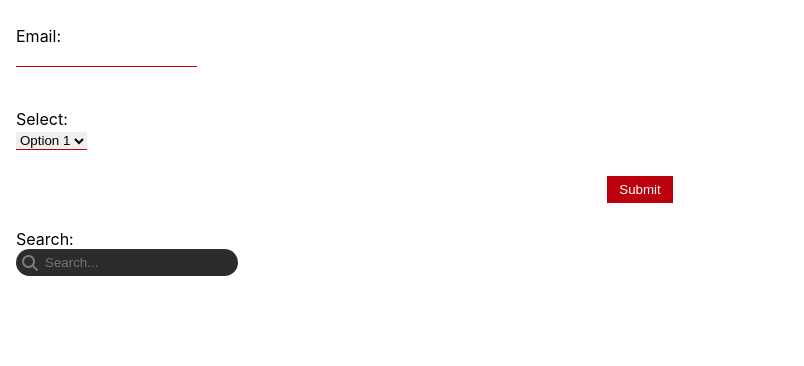
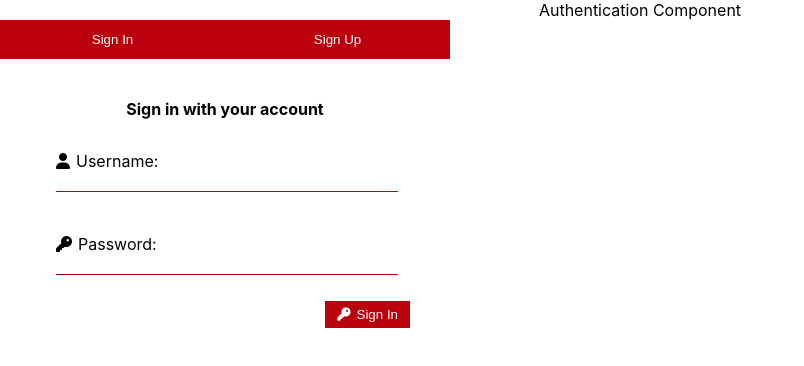
Before and after one commit to VirtualBlakeWillis/atlas-cinema-guru, a React (Create React App) app: page / in a window 1280 px wide. Shown: the top 366 px of the page, without its empty margins (0-804 px from the left). Built offline with nearby package versions, Linux system fonts and the light colour scheme; no server answers.

Commit message:
task 4 - auth component polished

```diff
--- a/src/App.js
+++ b/src/App.js
@@ -1,30 +1,37 @@
 import './App.css';
-import Input from './components/general/Input';
-import SelectInput from './components/general/SelectInput';
-import Button from './components/general/Button';
-import SearchBar from './components/general/SearchBar';
-import { useState } from 'react';
+import { useState, useEffect } from 'react';
+import axios from 'axios';
+
+import Authentication from './routes/auth/Authentication';
+
 
 function App() {
-  const [email, setEmail] = useState('');
-  const [select, setSelect] = useState('');
-  const [search, setSearch] = useState('');
+  const [isLoggedIn, setIsLoggedIn] = useState(false);
+  const [userUsername, setUserUsername] = useState('');
+  const [password, setPassword] = useState('');
+
+  useEffect(() => {
+    const token = localStorage.getItem('accessToken');
+    console.log(token);
+    axios.post('http://localhost:8000/api/auth/', {
+      headers: {
+        'Authorization': `Bearer ${token}`
+      }
+    })
+    .then(res =>  {console.log(res); return res.json()})
+    .then(data => {
+      if (data.username) {
+        setIsLoggedIn(true);
+        setUserUsername(data.username);
+      }
+    });
+  });
+
   return (
     <div className="App">
-      <Input label="Email" type="email" className="email" value={email} setValue={setEmail} />
-      <SelectInput
-        label="Select"
-        className="select"
-        value={select}
-        setValue={setSelect}
-        options={[
-          { label: 'Option 1', value: 'option1' },
-          { label: 'Option 2', value: 'option2' },
-          { label: 'Option 3', value: 'option3' },
-        ]}
-      />
-      <Button label="Submit" className="submit" />
-      <SearchBar title={search} setTitle={setSearch} />
+      {isLoggedIn ? <div>Dashboard Component</div>
+        : <div>Authentication Component</div>}
+      <Authentication setIsLoggedIn={setIsLoggedIn} setUserUsername={setUserUsername} />
     </div>
   );
 }
--- a/src/components/general/Button.js
+++ b/src/components/general/Button.js
@@ -10,7 +10,7 @@ export default function Button(props) {
             className={`button ${className}`}
             onClick={onClick}
         >
-            {icon && <img src={icon} alt="icon" className="button-icon" />}
+            {icon && <div alt="icon" className={icon + " button-icon icon"} />}
             {label}
         </button>
     )
--- a/src/components/general/Input.js
+++ b/src/components/general/Input.js
@@ -13,7 +13,7 @@ export default function Input(props) {
     }
     return (
         <div className="input-container">
-            {icon && <img src={icon} alt="icon" className="input-icon" />}
+            {icon && <div src={icon} alt="icon" className={icon + " input-icon icon"} ></div>}
             <label className="input-label">{label}:</label>
             <div className="input-wrapper">
                 <input
--- a/src/components/general/general.css
+++ b/src/components/general/general.css
@@ -7,10 +7,15 @@
 
 }
 
+.icon {
+    padding-right: 6px;
+}
+
 /*          Input(text)         */
 .input {
     border: none;
     border-bottom: 1px solid #BB000E;
+    width: 100%;
 }
 .input:focus {
     outline: none;
@@ -23,6 +28,13 @@
     color: white;
     border: none;
     padding: 6px 12px;
+}
+
+.bigButton {
+    padding: 12px 24px;
+}
+.button::selection {
+    background-color: #BB000E;
 }
 
 .button:hover {
--- /dev/null
+++ b/src/routes/auth/Authentication.js
@@ -0,0 +1,27 @@
+import './auth.css';
+import { useState } from 'react';
+import Button from '../../components/general/Button';
+import Login from './Login';
+import Register from './Register';
+
+export default function Authentication(props) {
+    const setIsLoggedIn = props.setIsLoggedIn;
+    const setUserUsername = props.setUserUsername;
+
+    const [_switch, setSwitch] = useState(true);
+    const [username, setUsername] = useState('');
+    const [password, setPassword] = useState('');
+
+    return (
+        <div className="auth-container">
+            <form className="auth-form">
+                <div className="auth-header">
+                    <Button label="Sign In" className="bigButton" onClick={() => setSwitch(true)}/>
+                    <Button label="Sign Up" className="bigButton" onClick={() => setSwitch(false)}/>
+                </div>
+                {_switch ? <Login username={username} setUsername={setUsername} password={password} setPassword={setPassword}/>
+                : <Register username={username} setUsername={setUsername} password={password} setPassword={setPassword}/>}
+            </form>
+        </div>
+    );
+    }
--- /dev/null
+++ b/src/routes/auth/Login.js
@@ -0,0 +1,38 @@
+import './auth.css'
+import Button from '../../components/general/Button';
+import Input from '../../components/general/Input';
+
+export default function Login(props) {
+    const username = props.username;
+    const setUsername = props.setUsername;
+    const password = props.password;
+    const setPassword = props.setPassword;
+
+    return (
+        <div className="form-body">
+            <p className="tagline">Sign in with your account</p>
+            <Input
+                type="text"
+                label="Username"
+                value={username}
+                setValue={setUsername}
+                icon="fa-solid fa-user"
+                className="input-text"
+            />
+            <Input
+                type="password"
+                label="Password"
+                value={password}
+                setValue={setPassword}
+                icon="fa-solid fa-key"
+                className="input-text"
+            />
+            <Button
+                label="Sign In"
+                className=""
+                onClick={() => {}}
+                icon="fa-solid fa-key"
+            />
+        </div>
+    )
+}
--- /dev/null
+++ b/src/routes/auth/Register.js
@@ -0,0 +1,36 @@
+import './auth.css';
+import Button from '../../components/general/Button';
+import Input from '../../components/general/Input';
+
+export default function Register(props) {
+    const username = props.username;
+    const setUsername = props.setUsername;
+    const password = props.password;
+    const setPassword = props.setPassword;
+
+    return (
+        <div className="form-body">
+            <p className="tagline">Create a new account</p>
+            <Input
+                type="text"
+                label="Username"
+                value={username}
+                onChange={e => setUsername(e.target.value)}
+                icon="fa-solid fa-user"
+            />
+            <Input
+                type="password"
+                label="Password"
+                value={password}
+                onChange={e => setPassword(e.target.value)}
+                icon="fa-solid fa-key"
+            />
+            <Button
+                label="Sign Up"
+                className=""
+                onClick={() => {}}
+                icon="fa-solid fa-plus"
+            />
+        </div>
+    )
+}
--- /dev/null
+++ b/src/routes/auth/auth.css
@@ -0,0 +1,35 @@
+
+.auth-container {
+    width: 450px;
+    display: flex;
+}
+.auth-form {
+    width: 100%;
+}
+
+.auth-header {
+    width: 100%;
+    display: flex;
+    justify-content: stretch;
+    align-items: stretch;
+    margin-bottom: 20px;
+}
+.auth-header button {
+    flex: 1;
+}
+
+.form-body {
+    margin: 40px;
+}
+.form-body button {
+    float: right;
+    margin-bottom: 40px;
+}
+
+.tagline {
+    font-weight: bold;
+}
+
+.input-text {
+    justify-self: center;
+}
```
